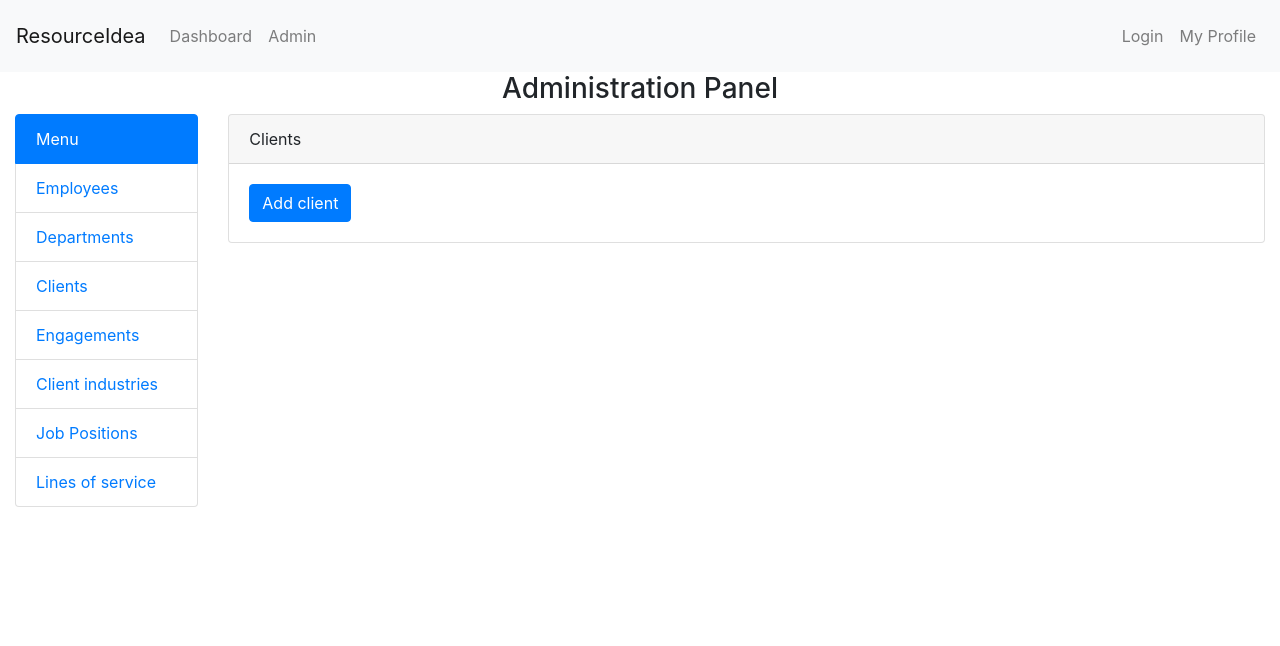
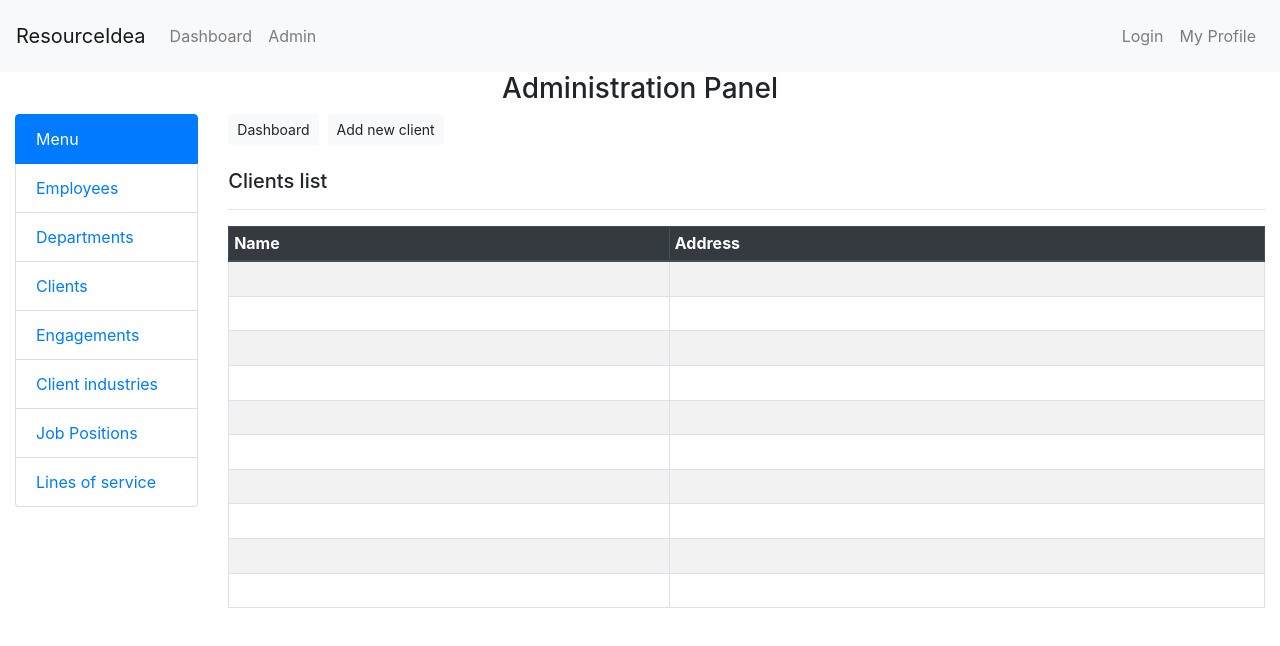
Before and after one commit to resourceidea/resourceideaui, a React (Create React App) app: page /admin/clients/list in a window 1280 px wide. Shown: the top 646 px of the page. Built offline with nearby package versions, Linux system fonts and the light colour scheme.

Commit message:
Setup the admin pages for the client dashboard module

```diff
--- a/src/components/admin/Admin.js
+++ b/src/components/admin/Admin.js
@@ -3,13 +3,15 @@ import AdminMenu from "./AdminMenu";
 import { Route } from "react-router-dom";
 import EmployeeDashboard from "./employee/EmployeeDashboard";
 import Departments from "./department/Departments";
-import Clients from "./client/Clients";
 import Engagements from "./engagement/Engagements";
 import ClientIndustries from "./clientIndustry/ClientIndustries";
 import JobPosition from "./jobPosition/JobPosition";
 import LinesOfService from './linesOfService/LinesOfService';
 import EmployeeList from "./employee/EmployeeList";
 import AddEmployee from "./employee/AddEmployee";
+import ClientDashboard from "./client/ClientDashboard";
+import ClientsList from "./client/ClientList";
+import AddClient from "./client/AddClient";
 
 class Admin extends Component {
     render() {
@@ -22,7 +24,6 @@ class Admin extends Component {
                     </div>
                     <div className='col-10'>
                         <Route path='/admin/departments' component={Departments} />
-                        <Route path='/admin/clients' component={Clients} />
                         <Route path='/admin/engagements' component={Engagements} />
                         <Route path='/admin/client-industries' component={ClientIndustries} />
                         <Route path='/admin/job-positions' component={JobPosition} />
@@ -33,6 +34,11 @@ class Admin extends Component {
                         <Route path='/admin/employees/list' component={EmployeeList} />
                         <Route path='/admin/employees/add' component={AddEmployee} />
 
+                        {/* Client admin components */}
+                        <Route exact path='/admin/clients' component={ClientDashboard} />
+                        <Route path='/admin/clients/list' component={ClientsList} />
+                        <Route path='/admin/clients/add' component={AddClient} />
+
                     </div>
                 </div>
             </div>
--- a/src/components/admin/client/AddClient.js
+++ b/src/components/admin/client/AddClient.js
@@ -1,10 +1,50 @@
 import React, { Component } from "react";
+import { Link } from "react-router-dom";
 
-class AddClient extends Component{
+class AddClient extends Component {
     render() {
-        return(
-            <div>
+        return (
+            <div className="text-left">
+                <Link
+                    to='/admin/clients'
+                    className='btn btn-light btn-sm text-left'>Dashboard</Link>
+                <Link
+                    to='/admin/clients/list'
+                    className='btn btn-light btn-sm text-left'>Clients list</Link>
+                <br /><br />
                 <h5>New client</h5>
+                <hr />
+                <form>
+                    <div className='card'>
+                        <div className='card-body bg-light'>
+                            <div className='row'>
+                                <div className='col-6'>
+                                    <div className='form-group'>
+                                        <label for='clientName'>Name</label>
+                                        <input type='text' className='form-control' id='clientName' placeholder='Client name' />
+                                    </div>
+                                </div>
+                                <div className='col-6'>
+                                    <label for='name'>Industry</label>
+                                    <input
+                                        type='text'
+                                        className='form-control'
+                                        id='name'
+                                        placeholder='Client industry' />
+                                </div>
+                            </div>
+                            <div className='row'>
+                                <div className='col-12'>
+                                    <div className='form-group'>
+                                        <label for='address'>Address</label>
+                                        <input type='text' className='form-control' id='address' placeholder='Client address' />
+                                    </div>
+                                </div>
+                            </div>
+                            <input type='submit' value='Save' className='btn btn-danger btn-sm' />
+                        </div>
+                    </div>
+                </form>
             </div>
         );
     }
--- /dev/null
+++ b/src/components/admin/client/ClientDashboard.js
@@ -0,0 +1,29 @@
+import React, { Component } from "react";
+import { Link } from "react-router-dom";
+
+class ClientDashboard extends Component{
+    render(){
+        return(
+            <div>
+                <div className='text-left'>
+                    <Link
+                        to='/admin/clients'
+                        className='btn btn-light btn-sm text-left'>Dashboard</Link>&nbsp;&nbsp;
+                    <Link
+                        to='/admin/clients/list'
+                        className='btn btn-light btn-sm text-left'>Clients list</Link>&nbsp;&nbsp;
+                    <Link
+                        to='/admin/clients/add'
+                        className='btn btn-light btn-sm text-left'>Add new client</Link>&nbsp;&nbsp;
+                </div>
+                <br />
+                <div className='text-justify'>
+                    <h5>Clients Dashboard</h5>
+                    <hr />
+                </div>
+            </div>
+        );
+    }
+}
+
+export default ClientDashboard;
--- /dev/null
+++ b/src/components/admin/client/ClientList.js
@@ -0,0 +1,68 @@
+import React, { Component } from "react";
+import { Link } from "react-router-dom";
+
+class ClientsList extends Component {
+    render() {
+        return (
+            <div className='text-left'>
+                <Link to='/admin/clients' className='btn btn-light btn-sm text-left'>Dashboard</Link>&nbsp;&nbsp;
+                <Link to='/admin/clients/add' className='btn btn-light btn-sm'>Add new client</Link>
+                <br /><br />
+                <h5>Clients list</h5>
+                <hr />
+                <table className='table table-striped table-bordered table-sm'>
+                    <thead className='thead-dark'>
+                        <tr>
+                            <th scope='row'>Name</th>
+                            <th scope='row'>Address</th>
+                        </tr>
+                    </thead>
+                    <tbody>
+                        <tr>
+                            <td>&nbsp;</td>
+                            <td>&nbsp;</td>
+                        </tr>
+                        <tr>
+                            <td>&nbsp;</td>
+                            <td>&nbsp;</td>
+                        </tr>
+                        <tr>
+                            <td>&nbsp;</td>
+                            <td>&nbsp;</td>
+                        </tr>
+                        <tr>
+                            <td>&nbsp;</td>
+                            <td>&nbsp;</td>
+                        </tr>
+                        <tr>
+                            <td>&nbsp;</td>
+                            <td>&nbsp;</td>
+                        </tr>
+                        <tr>
+                            <td>&nbsp;</td>
+                            <td>&nbsp;</td>
+                        </tr>
+                        <tr>
+                            <td>&nbsp;</td>
+                            <td>&nbsp;</td>
+                        </tr>
+                        <tr>
+                            <td>&nbsp;</td>
+                            <td>&nbsp;</td>
+                        </tr>
+                        <tr>
+                            <td>&nbsp;</td>
+                            <td>&nbsp;</td>
+                        </tr>
+                        <tr>
+                            <td>&nbsp;</td>
+                            <td>&nbsp;</td>
+                        </tr>
+                    </tbody>
+                </table>
+            </div>
+        );
+    }
+}
+
+export default ClientsList;
```
Also changed, not shown: src/components/admin/client/Client.js (renamed from src/components/admin/client/Clients.js).
